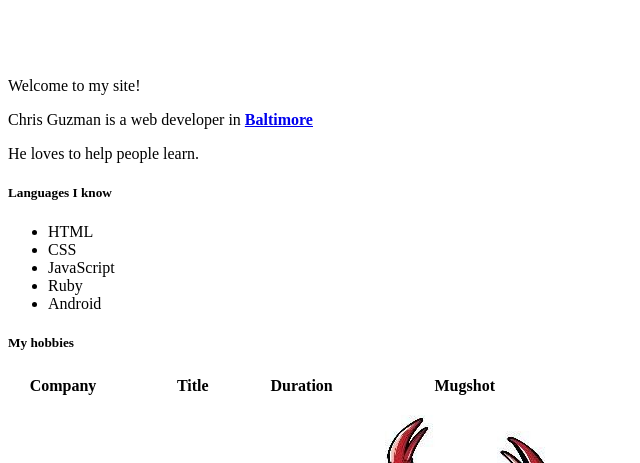
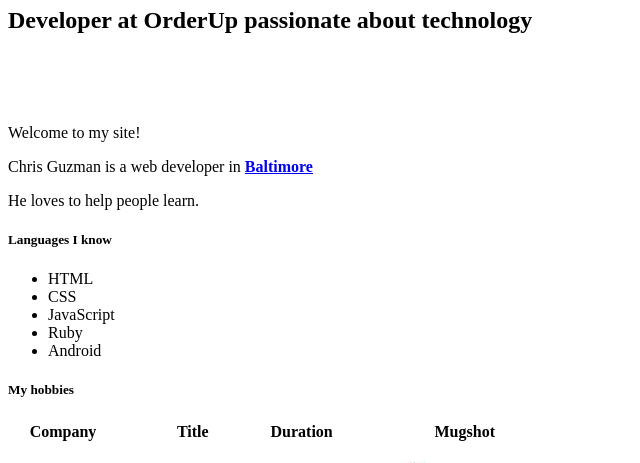
Before and after one commit to ChrisGuzman/blah, a plain HTML site: page index.html in a window 1280 px wide. Shown: the part 637-1100 px from the top of the page, without its empty margins (0-640 px from the left). Drawn offline with Linux system fonts and the light colour scheme.

Commit message:
Add developer description

```diff
--- a/index.html
+++ b/index.html
@@ -10,6 +10,8 @@
 		<img src="crab.jpeg" alt="baltimore crabs hon"/>
 
 		<h1><strong>Chris Guzman</strong>, <em>Web Developer</em></h1>
+
+		<h2>Developer at OrderUp passionate about technology</h2>
 
 		<br>
 		<br>
```
